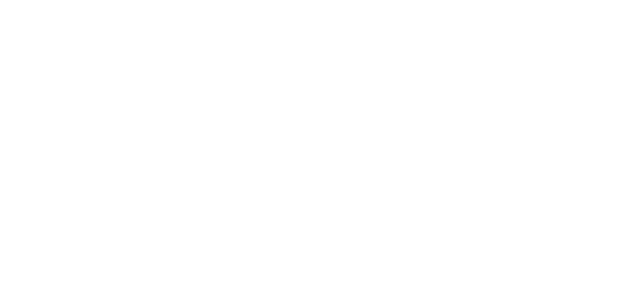
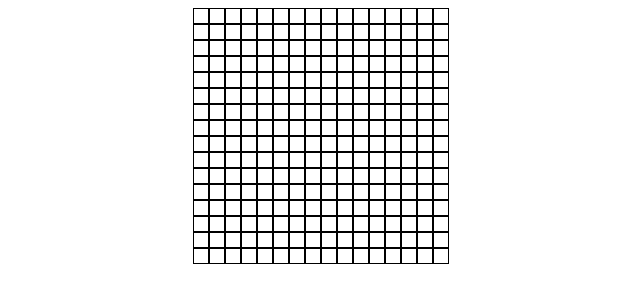
Before and after one commit to NickWebD/etch-a-sketch, a plain HTML site: page index.html in a window 1280 px wide. Shown: the whole page, without its empty margins (319-959 px from the left). Drawn offline with Linux system fonts and the light colour scheme.

Commit message:
Styles update and function to create 16x16 field added

```diff
--- a/index.html
+++ b/index.html
@@ -3,9 +3,14 @@
   <head>
     <meta charset="UTF-8" />
     <meta name="viewport" content="width=device-width, initial-scale=1.0" />
+    <link rel="stylesheet" href="style.css" />
     <title>Etch-a-Sketch</title>
   </head>
   <body>
+    <div class="container container--flex">
+      <div class="grid-field"></div>
+    </div>
+
     <script src="main.js"></script>
   </body>
 </html>
--- a/main.js
+++ b/main.js
@@ -0,0 +1,11 @@
+const field = document.querySelector(".grid-field");
+
+function createField() {
+  for (let i = 0; i < 16 * 16; i++) {
+    const element = document.createElement("div");
+    element.classList.add("item");
+    field.appendChild(element);
+  }
+}
+
+createField();
--- /dev/null
+++ b/style.css
@@ -0,0 +1,26 @@
+* {
+  box-sizing: border-box;
+}
+
+.container {
+  width: 1170px;
+  padding: 0 15px;
+  margin: 0 auto;
+}
+
+.container--flex {
+  display: flex;
+  justify-content: center;
+}
+
+.grid-field {
+  display: flex;
+  max-width: 256px;
+  flex-wrap: wrap;
+}
+
+.item {
+  border: 1px solid black;
+  width: 16px;
+  height: 16px;
+}
```
